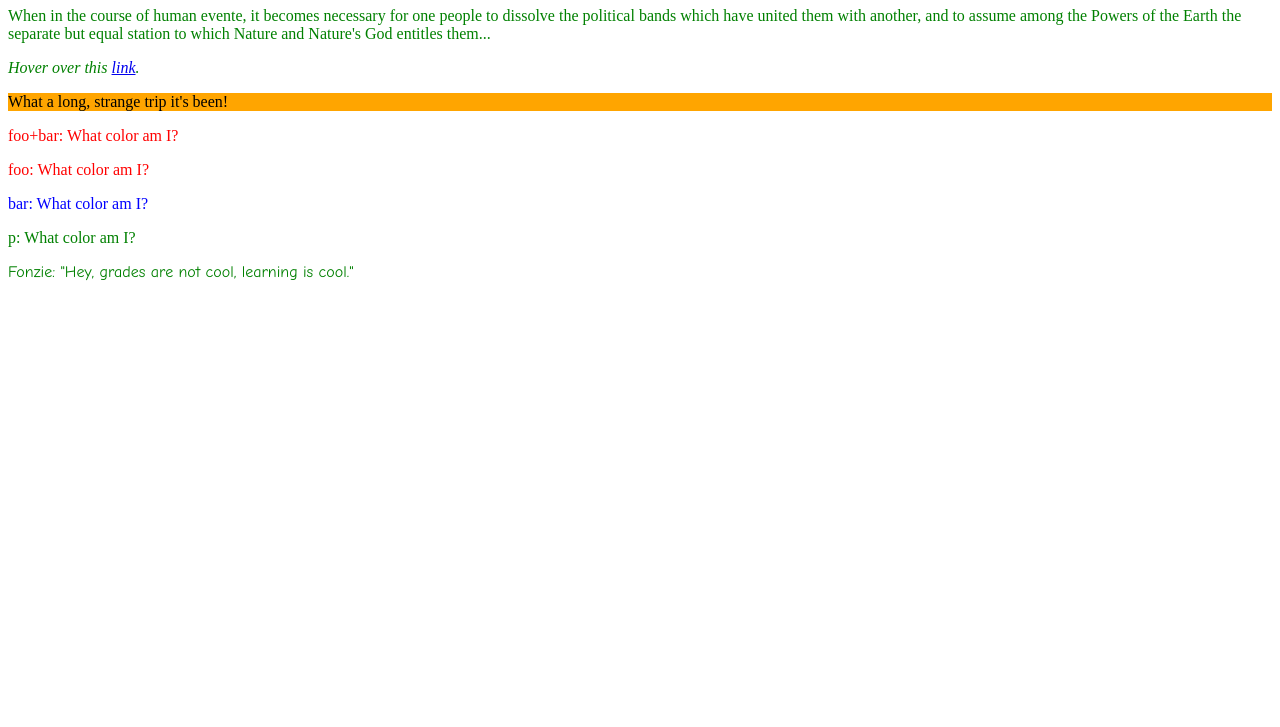
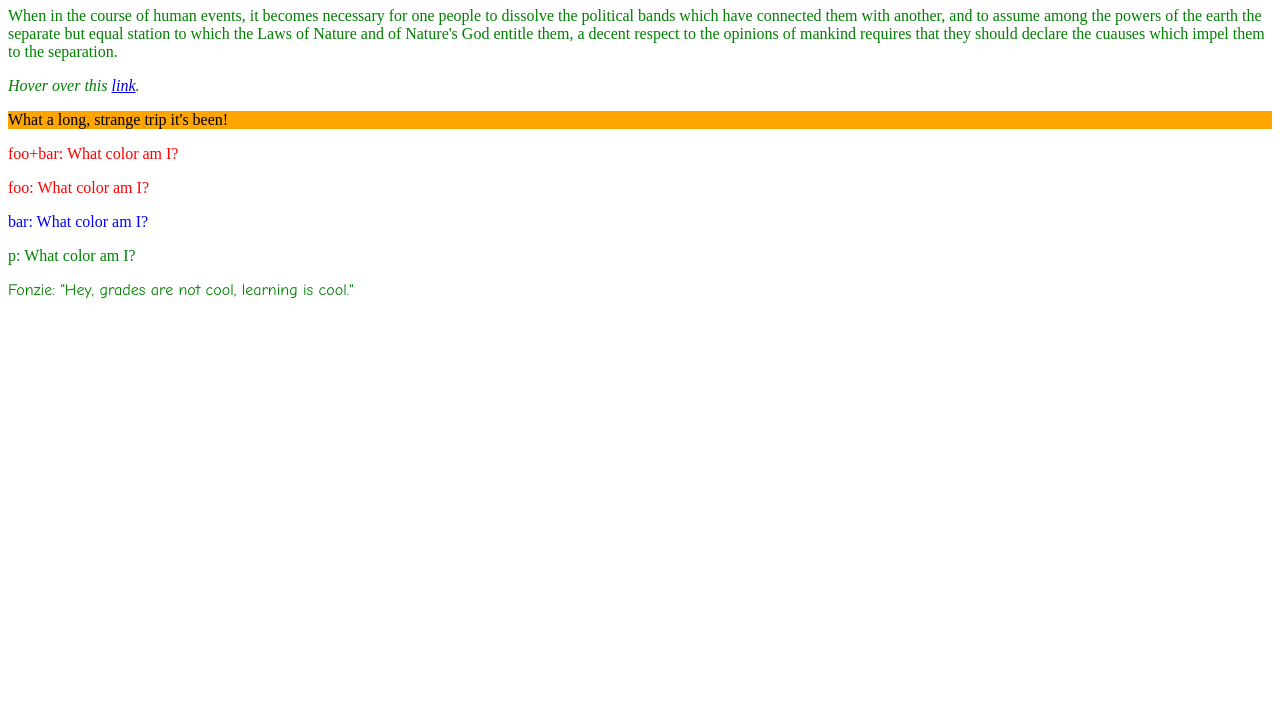
Before and after one commit to topquark28/CSSI-2016, a plain HTML site: page css-test.html in a window 1280 px wide. Shown: the part 73-800 px from the top of the page. Drawn offline with Linux system fonts and the light colour scheme.

Commit message:
Fixed a typo

```diff
--- a/css-test.html
+++ b/css-test.html
@@ -6,10 +6,12 @@
   </head>
   <body>
     <h1>Hello, World!</h1>
-    <p>When in the course of human evente, it becomes necessary for one people
-       to dissolve the political bands which have united them with another, and
-       to assume among the Powers of the Earth the separate but equal station to
-       which Nature and Nature's God entitles them...
+    <p>When in the course of human events, it becomes necessary for one people
+       to dissolve the political bands which have connected them with another,
+       and to assume among the powers of the earth the separate but equal
+       station to which the Laws of Nature and of Nature's God entitle them, a
+       decent respect to the opinions of mankind requires that they should
+       declare the cuauses which impel them to the separation.
     </p>
     <div id="note">
       <p>Hover over this <a href="https://www.google.com">link</a>.</p>
```
